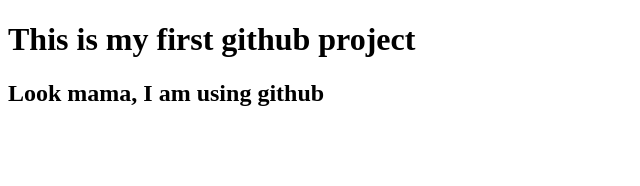
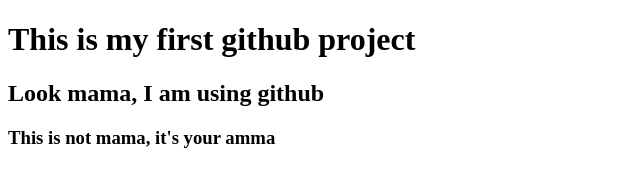
Before and after one commit to sayemparvez/my-first-website, a plain HTML site: page My second website.html in a window 1280 px wide. Shown: the whole page, without its empty margins (0-640 px from the left). Drawn offline with Linux system fonts and the light colour scheme.

Commit message:
added h3 header

```diff
--- a/My second website.html
+++ b/My second website.html
@@ -8,5 +8,6 @@
 <body>
     <h1> This is my first github project</h1>
     <h2> Look mama, I am using github</h2>
+    <h3> This is not mama, it's your amma</h3>
 </body>
 </html>
```
